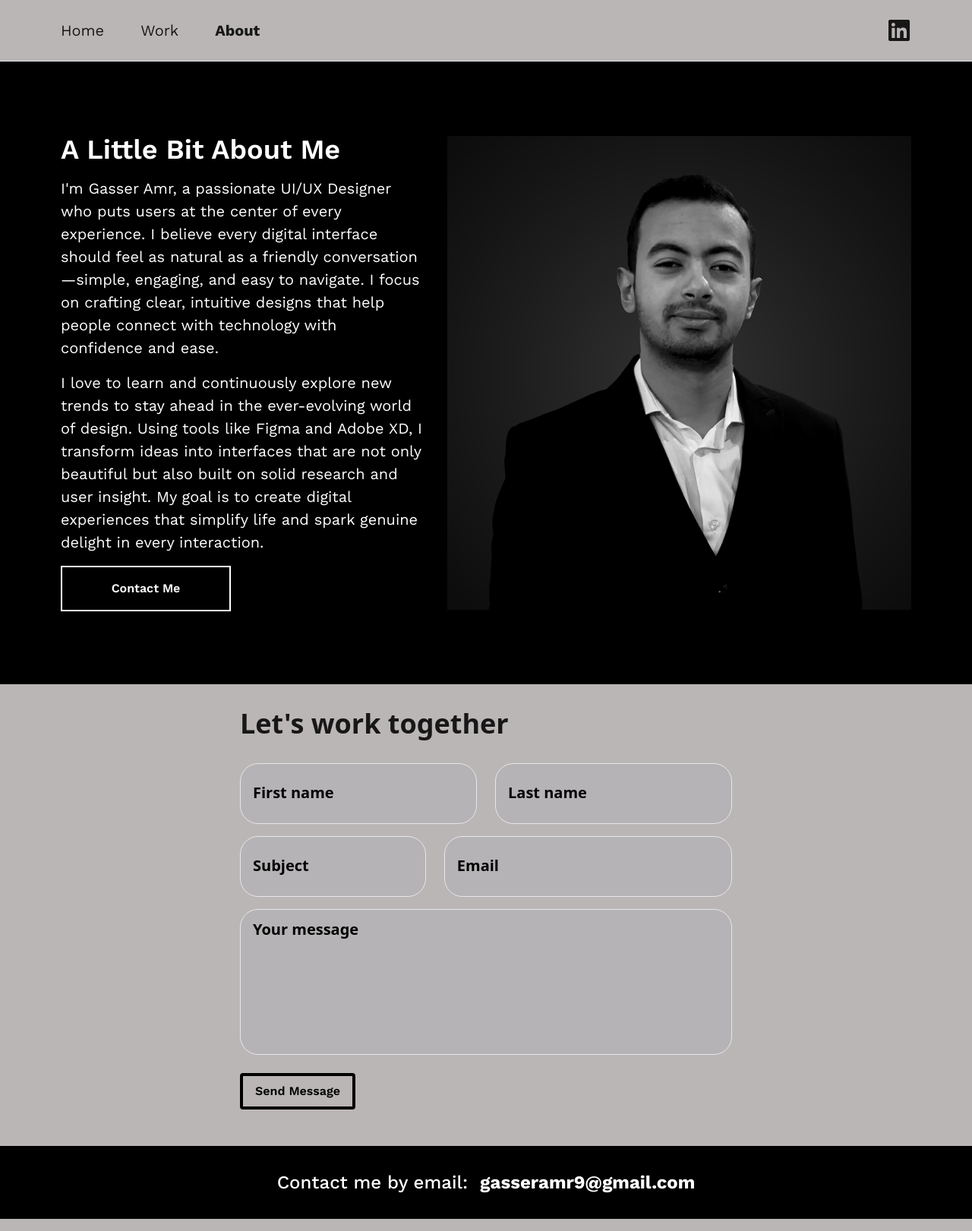
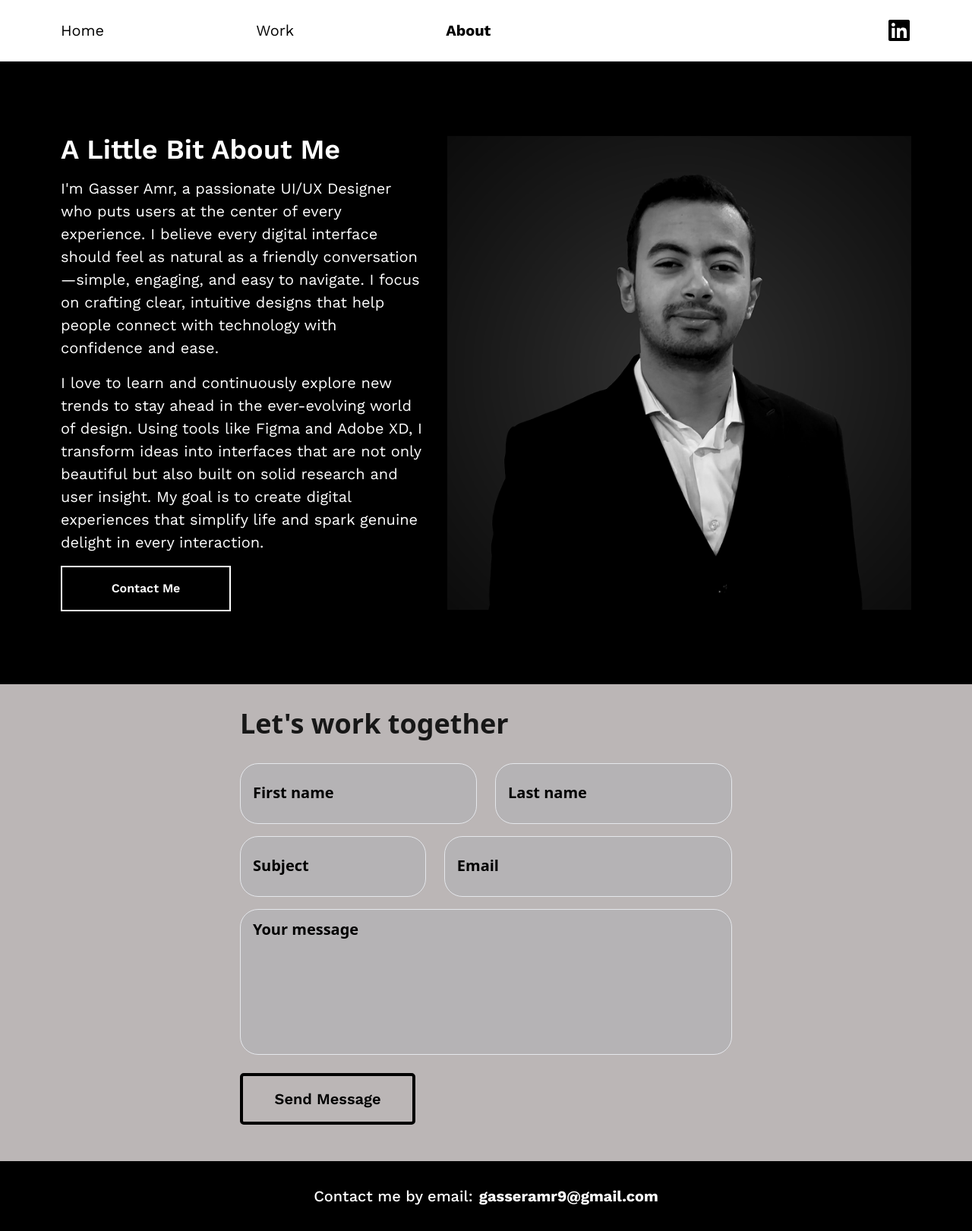
Before and after one commit to moustafaessam221/gasser-protifolio, a Next.js app: page /about in a window 1280 px wide. Shown: the whole page at 76% size. Built offline with nearby package versions, Linux system fonts and the light colour scheme; no server answers; a web font is replaced by a local one.

Commit message:
empty internet quota

```diff
--- a/app/globals.css
+++ b/app/globals.css
@@ -20,7 +20,12 @@ body {
   font-family: Arial, Helvetica, sans-serif;
   @apply font-eczar;
 }
-
+* {
+  box-sizing: border-box;
+  margin: 0px;
+  padding: 0px;
+  scroll-behavior: smooth;
+}
 .responsive-padding {
   @apply px-2 md:px-12 lg:px-20;
 }
@@ -39,3 +44,11 @@ button {
     opacity: 1;
   }
 }
+
+.clip-path-from-right {
+  clip-path: polygon(0 0, 100% 0, 100% 100%, 0 100%);
+}
+
+.clip-path-to-right {
+  clip-path: polygon(100% 0, 100% 0, 100% 100%, 100% 100%);
+}
--- a/components/ContactForm.module.css
+++ b/components/ContactForm.module.css
@@ -23,5 +23,5 @@
 }
 
 .button {
-  @apply bg-transparent hover:bg-black text-black font-semibold hover:text-white py-2 px-4 border-4 border-black hover:border-transparent rounded;
+  @apply bg-transparent hover:bg-black text-black hover:text-white py-[15px] px-[41.5px] border-4 border-black hover:border-transparent rounded-[5px] text-[20px] font-semibold;
 }
--- a/components/ContactForm.tsx
+++ b/components/ContactForm.tsx
@@ -1,11 +1,30 @@
+"use client";
+import { useForm } from "react-hook-form";
 import styles from "./ContactForm.module.css";
 
+type FormValues = {
+  firstName: string;
+  lastName: string;
+  email: string;
+  message: string;
+  subject: string;
+};
+
 export default function ContactForm() {
+  const {
+    register,
+    handleSubmit,
+    reset,
+    formState: { isSubmitting, isValid },
+  } = useForm<FormValues>();
+
+  const onSubmit = handleSubmit((data) => (console.log(data), reset()));
+
   return (
     <div className={styles.container}>
       <div className="w-full max-w-2xl">
         <h1 className={styles.heading}>Let&apos;s work together</h1>
-        <form className={styles.form}>
+        <form className={styles.form} onSubmit={onSubmit}>
           <div className={styles.inputContainer}>
             <div className="w-full md:w-1/2 px-3 mb-4 md:mb-0">
               <label htmlFor="firstName" className="sr-only">
@@ -13,6 +32,9 @@ export default function ContactForm() {
               </label>
               <input
                 id="firstName"
+                {...(register("firstName"),
+                { required: true },
+                { minLength: 3 })}
                 className={styles.input}
                 type="text"
                 placeholder="First name"
@@ -20,12 +42,16 @@ export default function ContactForm() {
                 required
               />
             </div>
+
             <div className="w-full md:w-1/2 px-3">
               <label htmlFor="lastName" className="sr-only">
                 Last Name
               </label>
               <input
                 id="lastName"
+                {...(register("lastName"),
+                { required: true },
+                { minLength: 2 })}
                 className={styles.input}
                 type="text"
                 placeholder="Last name"
@@ -41,6 +67,7 @@ export default function ContactForm() {
               </label>
               <input
                 id="subject"
+                {...(register("subject"), { required: true }, { minLength: 5 })}
                 className={styles.input}
                 type="text"
                 placeholder="Subject"
@@ -54,6 +81,7 @@ export default function ContactForm() {
               </label>
               <input
                 id="email"
+                {...(register("email"), { required: true }, { type: "email" })}
                 className={styles.input}
                 type="email"
                 placeholder="Email"
@@ -69,6 +97,9 @@ export default function ContactForm() {
               </label>
               <textarea
                 id="message"
+                {...(register("message"),
+                { required: true },
+                { minLength: 10 })}
                 className={`${styles.input} ${styles.textarea}`}
                 placeholder="Your message"
                 aria-label="Your message"
@@ -77,8 +108,12 @@ export default function ContactForm() {
             </div>
           </div>
           <div className="px-3">
-            <button type="submit" className={styles.button}>
-              Send Message
+            <button
+              type="submit"
+              className={styles.button}
+              disabled={!isValid || isSubmitting}
+            >
+              {isSubmitting ? "Sending..." : "Send Message"}
             </button>
           </div>
         </form>
--- a/components/ProjectTitleImg.tsx
+++ b/components/ProjectTitleImg.tsx
@@ -35,7 +35,7 @@ const ProjectTitleImg = ({ bgimg, device }: Props) => {
       ) : (
         <motion.div
           initial={{ x: 150, y: 200 }}
-          whileHover={{ y: 0 }}
+          whileHover={{ y: 120 }}
           className="flex justify-center items-center h-full"
         >
           <Image
--- a/components/ProjectsList.tsx
+++ b/components/ProjectsList.tsx
@@ -5,6 +5,7 @@ import ProjectCard from "./ProjectCard";
 import { Project } from "@/types/project";
 import { fetchProjects } from "@/utils/firebaseFunctions";
 import Loading from "@/app/loading";
+import Link from "next/link";
 
 interface Props {
   limit: number;
@@ -26,9 +27,12 @@ export default function ProjectsList(props: Props) {
     <div className="responsive-padding flex flex-col gap-4 mt-12 lg:mt-0 bg-black py-12">
       <div className="flex flex-wrap lg:flex-nowrap gap-16 items-center mb-4">
         <h1 className="text-4xl font-semibold text-white">Featured Work</h1>
-        <button className="secondry-button border-white border-2 text-white">
+        <Link
+          href="/work"
+          className="py-[15px] px-[84px] border-white border-[5px] font-workSans text-white text-xl"
+        >
           View All Work
-        </button>
+        </Link>
       </div>
       <div className="flex flex-col gap-14 mb-12">
         {projects.length > 0 ? (
--- a/components/layout/Footer.tsx
+++ b/components/layout/Footer.tsx
@@ -1,10 +1,17 @@
+import Link from "next/link";
 import React from "react";
 
 const Footer = () => {
   return (
-    <footer className="bg-black text-white py-4 md:py-6 lg:py-8 text-center text-lg md:text-xl lg:text-2xl font-medium flex items-center justify-center gap-2 flex-wrap">
-      <p>Contact me by email:&nbsp;</p>
-      <p className="font-bold">gasseramr9@gmail.com</p>
+    <footer className="bg-black text-white py-4 md:py-6 lg:py-8 text-center text-xl font-medium flex items-center justify-center gap-2 flex-wrap font-workSans">
+      <p>Contact me by email:</p>
+      <Link
+        type="email"
+        href="mailto:gasseramr9@gmail.com"
+        className="font-bold"
+      >
+        gasseramr9@gmail.com
+      </Link>
     </footer>
   );
 };
--- a/components/layout/NavigationBar.tsx
+++ b/components/layout/NavigationBar.tsx
@@ -13,12 +13,19 @@ const NavigationBar = () => {
   const pathname = usePathname();
 
   return (
+    <div className="relative">
+      {/* Base Navigation */}
       <nav
-      className={`responsive-padding py-6 z-50 flex flex-wrap justify-between items-center border-b ${pathname === "/work" && "bg-black text-white border-none"}`}
+        className={`responsive-padding py-6 z-40 flex flex-wrap justify-between items-center bg-white text-black ${
+          !pathname.startsWith("/work") && "border-b"
+        }`}
       >
-      <ul className="flex gap-12">
+        <ul className="flex gap-[200px] font-workSans">
           {links.map((link) => {
-          const isActive = pathname === link.href;
+            const isActive =
+              link.href === "/"
+                ? pathname === "/"
+                : pathname.startsWith(link.href);
             return (
               <li
                 key={link.href}
@@ -29,13 +36,53 @@ const NavigationBar = () => {
             );
           })}
         </ul>
-      <div>
+        <Link
+          href="https://www.linkedin.com/in/gasseramr"
+          target="_blank"
+          rel="noopener noreferrer"
+        >
           <FaLinkedin
             size={32}
-          className={`${pathname === "/work" && " text-[#8E9FC4] border-none"}`}
+            className="transition-colors duration-300 ease-in-out"
           />
+        </Link>
+      </nav>
+
+      {/* Overlay Navigation for dark theme */}
+      <nav
+        className={`absolute top-0 left-0 w-full responsive-padding py-6 z-30 flex flex-wrap justify-between items-center bg-black text-white
+        transition-[clip-path] duration-500 ease-in-out
+        ${
+          pathname.startsWith("/work")
+            ? "clip-path-from-right"
+            : "clip-path-to-right"
+        }`}
+      >
+        <ul className="flex gap-[200px] font-workSans">
+          {links.map((link) => {
+            const isActive =
+              link.href === "/"
+                ? pathname === "/"
+                : pathname.startsWith(link.href);
+            return (
+              <li
+                key={link.href}
+                className={`text-xl ${isActive ? "font-bold" : ""}`}
+              >
+                <Link href={link.href}>{link.label}</Link>
+              </li>
+            );
+          })}
+        </ul>
+        <Link
+          href="https://www.linkedin.com/in/gasseramr"
+          target="_blank"
+          rel="noopener noreferrer"
+        >
+          <FaLinkedin size={32} className="text-[#8E9FC4]" />
+        </Link>
+      </nav>
     </div>
-    </nav>
   );
 };
 
--- a/components/projectInfo/ProjectHero.tsx
+++ b/components/projectInfo/ProjectHero.tsx
@@ -19,7 +19,7 @@ const ProjectHero = (props: Props) => {
         <h2 className="text-3xl font-semibold">{props.title}</h2>
         <p className="text-2xl leading-9 w-[700px]">{props.description}</p>
       </div>
-      <div className="w-full h-full">
+      <div className="w-full h-full rounded-[30px] overflow-hidden max-w-[650px]">
         <ProjectTitleImg bgimg={props.bg_img} device={props.device} />
       </div>
     </div>
--- a/package.json
+++ b/package.json
@@ -12,11 +12,13 @@
     "@reduxjs/toolkit": "^2.5.1",
     "firebase": "^11.3.1",
     "framer-motion": "^12.4.4",
+    "install": "^0.13.0",
     "next": "15.1.7",
     "react": "^19.0.0",
     "react-dom": "^19.0.0",
     "react-hook-form": "^7.54.2",
     "react-icons": "^5.4.0",
+    "react-multi-carousel": "^2.8.5",
     "react-redux": "^9.2.0",
     "uuid": "^11.1.0"
   },
```
Also changed, not shown: components/Hero.tsx (+29 -12 lines), components/ProjectCard.tsx (+10 -5 lines), components/projectInfo/FeaturedScreens.tsx (+17 -7 lines), 1 other file (tests, documents, lock files or other folders). Lines whose indentation alone changed are shown as unchanged.
